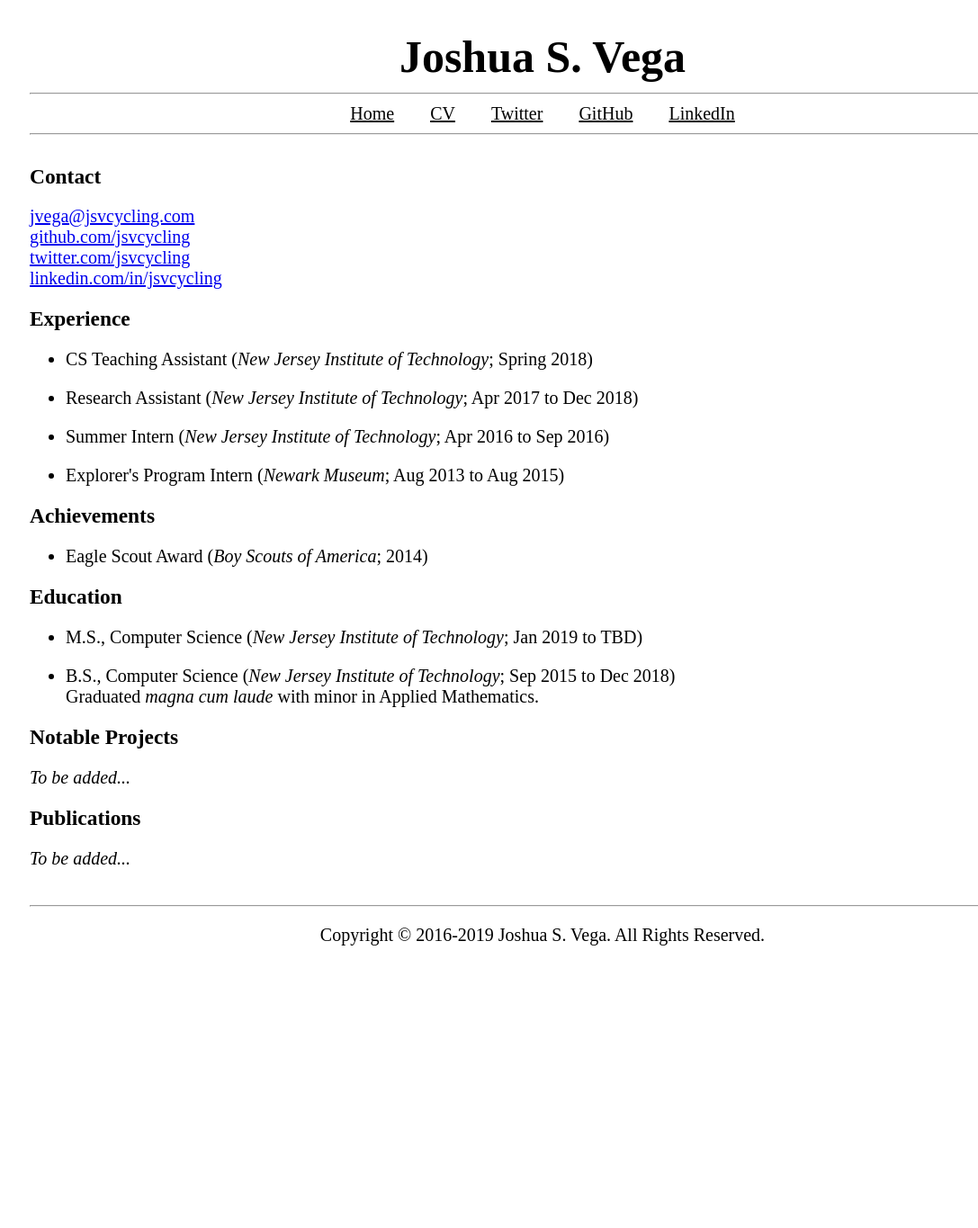
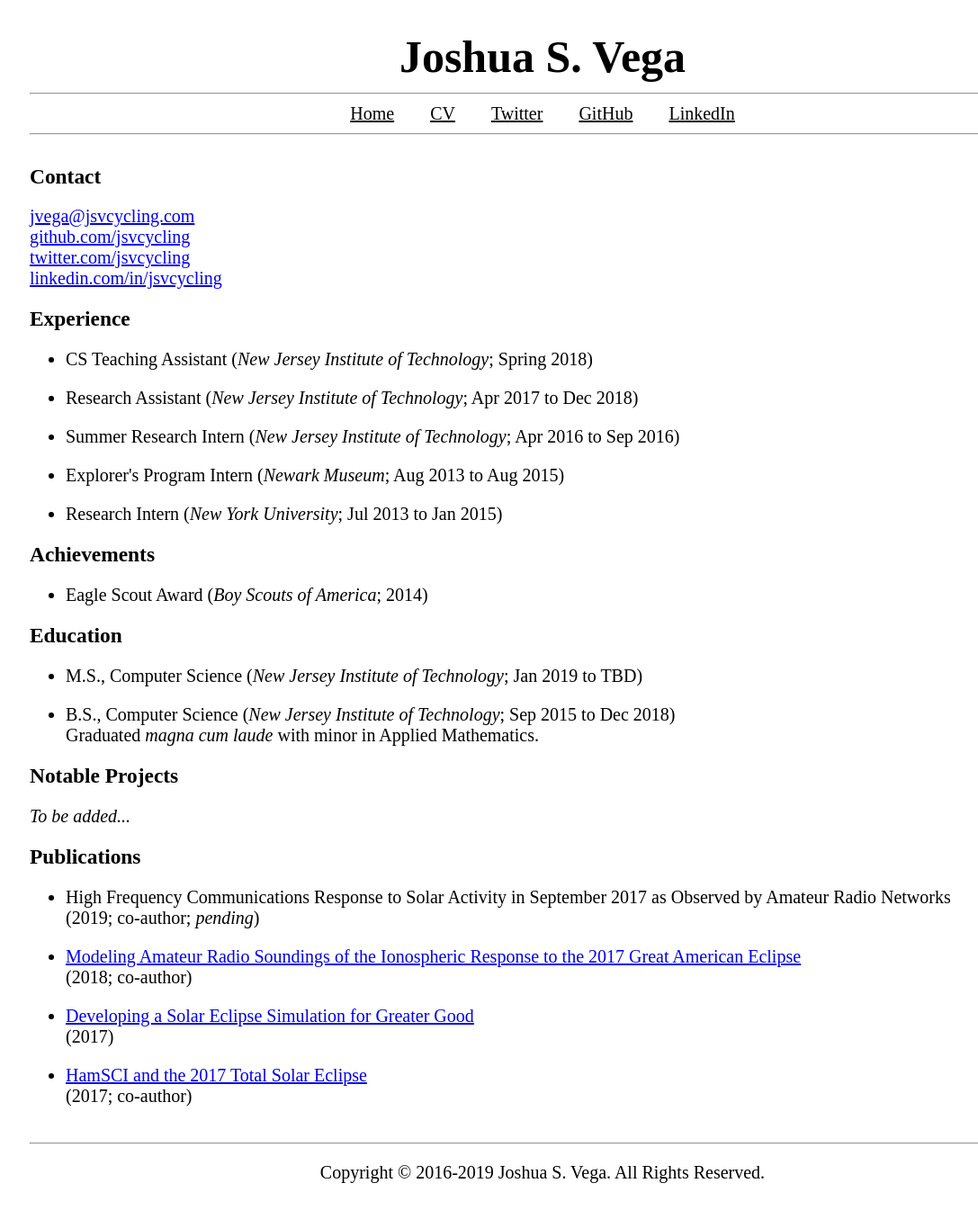
Before and after one commit to Jsvcycling/jsvcycling.github.io, a Jekyll site: the page built from cv.html, in a window 1280 px wide. Shown: the whole page at 90% size, without its empty margins (37-1124 px from the left). Built offline with Jekyll 4.4.1, drawn with Linux system fonts in a browser that asks for light colours; before the commit the page ends 1101 px from its top, so only the background shows below that.

Commit message:
Added publications. Updated experience.
Experience section now matches LinkedIn.

```diff
--- a/cv.html
+++ b/cv.html
@@ -10,28 +10,22 @@ permalink: /cv
 
 <p>
   <a href="mailto:jvega@jsvcycling.com">jvega@jsvcycling.com</a><br />
-  <a href="https://github.com/jsvcycling">github.com/jsvcycling</a><br />
-  <a href="https://twitter.com/jsvcycling">twitter.com/jsvcycling</a><br />
-  <a href="https://linkedin.com/in/jsvcycling">linkedin.com/in/jsvcycling</a><br />
+  <a href="https://github.com/jsvcycling" target="_blank">github.com/jsvcycling</a><br />
+  <a href="https://twitter.com/jsvcycling" target="_blank">twitter.com/jsvcycling</a><br />
+  <a href="https://linkedin.com/in/jsvcycling" target="_blank">linkedin.com/in/jsvcycling</a><br />
 </p>
 
 <h3>Experience</h3>
 
-<ul>
-  <li>CS Teaching Assistant (<em>New Jersey Institute of Technology</em>; Spring 2018)</li>
-</ul>
+<ul><li>CS Teaching Assistant (<em>New Jersey Institute of Technology</em>; Spring 2018)</li></ul>
 
-<ul>
-  <li>Research Assistant (<em>New Jersey Institute of Technology</em>; Apr 2017 to Dec 2018)</li>
-</ul>
+<ul><li>Research Assistant (<em>New Jersey Institute of Technology</em>; Apr 2017 to Dec 2018)</li></ul>
 
-<ul>
-  <li>Summer Intern (<em>New Jersey Institute of Technology</em>; Apr 2016 to Sep 2016)</li>
-</ul>
+<ul><li>Summer Research Intern (<em>New Jersey Institute of Technology</em>; Apr 2016 to Sep 2016)</li></ul>
 
-<ul>
-  <li>Explorer's Program Intern (<em>Newark Museum</em>; Aug 2013 to Aug 2015)</li>
-</ul>
+<ul><li>Explorer's Program Intern (<em>Newark Museum</em>; Aug 2013 to Aug 2015)</li></ul>
+
+<ul><li>Research Intern (<em>New York University</em>; Jul 2013 to Jan 2015)</li></ul>
 
 <h3>Achievements</h3>
 
@@ -56,4 +50,35 @@ permalink: /cv
 
 <h3>Publications</h3>
 
-<p><em>To be added...</em></p>
+<ul>
+  <li>
+    High Frequency Communications Response to Solar Activity in September 2017
+    as Observed by Amateur Radio Networks
+  </li>
+  (2019; co-author; <em>pending</em>)
+</ul>
+
+<ul>
+  <li>
+    <a href="http://dx.doi.org/10.1029/2018GL077324" target="_blank">Modeling
+      Amateur Radio Soundings of the Ionospheric Response to the 2017 Great
+      American Eclipse</a>
+  </li>
+  (2018; co-author)
+</ul>
+
+<ul>
+  <li>
+    <a href="http://hamsci.org/sites/default/files/publications/2017_TAPR_DCC/2017_Vega_TAPR_DCC.pdf"
+       target="_blank">Developing a Solar Eclipse Simulation for Greater Good</a>
+  </li>
+  (2017)
+</ul>
+
+<ul>
+  <li>
+    <a href="http://hamsci.org/sites/default/files/publications/2017_TAPR_DCC/2017_Frissell_TAPR_DCC.pdf"
+       target="_blank">HamSCI and the 2017 Total Solar Eclipse</a>
+  </li>
+  (2017; co-author)
+</ul>
```
